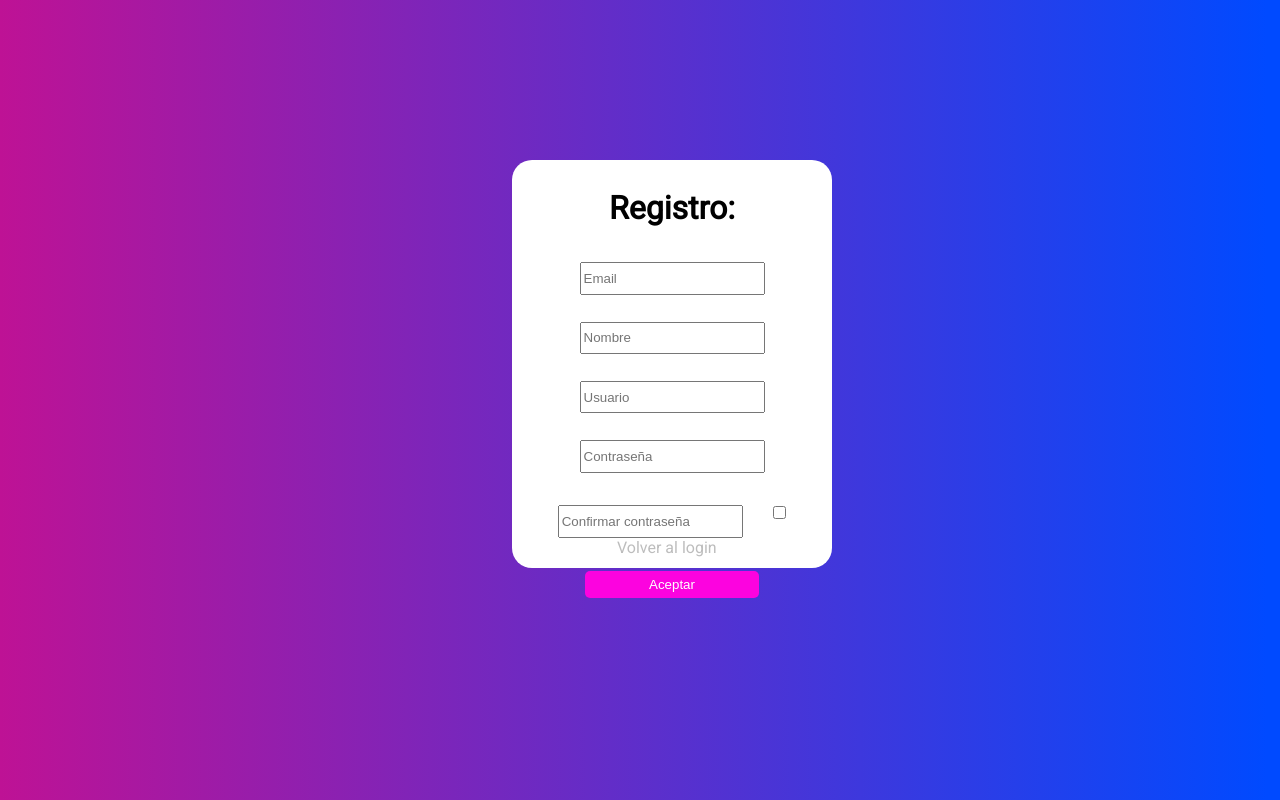
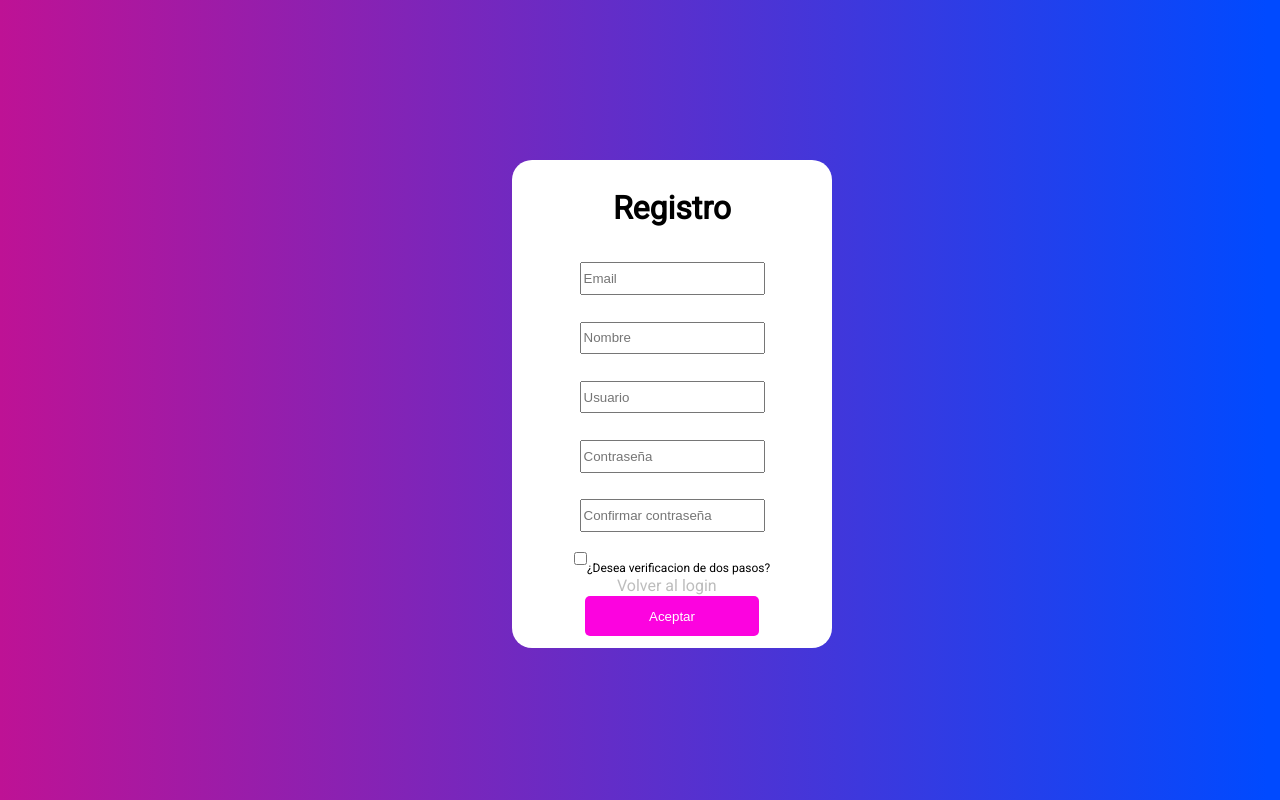
Before and after one commit to tbvescio/Huerbook, a Flask app: page /registro in a window 1280 px wide. Run offline with Flask 2, Linux system fonts and the light colour scheme.

Commit message:
finiquitado

```diff
--- a/main.py
+++ b/main.py
@@ -65,7 +65,7 @@ def login():
                 logueados.append(user)
                 print("Los usuarios son:",logueados)
                 socketio.emit('users', logueados) #sends users connected to client
-                return redirect('/login/autenticate')
+                return redirect('/login')
         else:
             return render_template('login.html', error='Datos incorrectos!')
 
@@ -76,7 +76,9 @@ def autenticate():
     else:
         recived_code = request.form['code']
 
-        if session['code'] == int(recived_code): #if the introduced code is right
+        if recived_code == "":
+            return render_template('autenticate.html', error="Ingrese un codigo!")
+        elif session['code'] == int(recived_code): #if the introduced code is right
             session['username'] = session['temp_user']
             logueados.append(session['username'])
             print("Los usuarios son:",logueados)
--- a/static/css/styles.css
+++ b/static/css/styles.css
@@ -53,8 +53,8 @@
 
 }
 
-.asd{
-    top:378px;
+.back{
+    top:26em;
     left:105px;
     position: absolute;
 }
@@ -88,7 +88,7 @@
 
 
 
-.login, .register, .reset, .autenticate{
+.login, .reset{
     background-color:white;
     color: black;
     width: 20em;
@@ -110,7 +110,7 @@
 }
 .login input[type=submit]{
     width: 13em;
-    height: 2em;
+    height: 3em;
     background-color: #fc03df;
     color: white;
     border: 0;
@@ -125,6 +125,7 @@
 }
 
 
+
 /*   REGISTRO      */
 
 .register input{
@@ -133,7 +134,7 @@
 }
 .register input[type=submit]{
     width: 13em;
-    height: 2em;
+    height: 3em;
     background-color: #fc03df;
     color: white;
     border: 0;
@@ -142,10 +143,31 @@
     margin-bottom: 100px;
 }
 
+.register input[type=checkbox]{
+    margin: 0px;
+}
+
+.register label{
+    font-size: 12px;
+}
+
 
 .register a{
     text-decoration: none;
     color: #bdbdbd;
+}
+
+.register{
+    background-color:white;
+    color: black;
+    width: 20em;
+    height: 30em;
+    padding-top: 0.5em;
+    text-align: center;
+    border-radius: 20px;
+    position: absolute;
+    top: 20%;
+    left: 40%;
 }
 
 /* RESET */
@@ -155,7 +177,7 @@
 }
 .reset input[type=submit]{
     width: 13em;
-    height: 2em;
+    height: 3em;
     background-color: #fc03df;
     color: white;
     border: 0;
@@ -176,15 +198,27 @@
 
 /*      AUTENTICATE      */
 
+.autenticate{
+    background-color:white;
+    color: black;
+    width: 20em;
+    height: 14em;
+    padding-top: 0.5em;
+    text-align: center;
+    border-radius: 20px;
+    position: absolute;
+    top: 20%;
+    left: 40%;
+}
+
 
 .autenticate input{
-    margin-bottom: 13em;
-    margin-top: 3em;
     height: 2em;
+    margin-bottom: 2em;
 }
 .autenticate input[type=submit]{
     width: 13em;
-    height: 2em;
+    height: 3em;
     background-color: #fc03df;
     color: white;
     border: 0;
--- a/templates/autenticate.html
+++ b/templates/autenticate.html
@@ -22,7 +22,10 @@
     </div>
 
 
-    <h1>{{error}}</h1>
+    {% if error %}
+                <script> alert('{{error}}');</script>
+
+            {% endif %}
 </body>
 
 </html>
--- a/templates/login.html
+++ b/templates/login.html
@@ -22,7 +22,10 @@
         </form><br>
 
         <a href="/registro">Registrarse</a>
-        <h1>{{error}}</h1>
+        {% if error %}
+                <script> alert('{{error}}');</script>
+
+            {% endif %}
 
     </div>
 
--- a/templates/register.html
+++ b/templates/register.html
@@ -11,32 +11,28 @@
 <body id="register">
 
     <div class="register">
-        <h1>Registro:</h1>
+        <h1>Registro</h1>
         <form action="/registro" method="POST">
             <div>
                 <input type="text" name="email" placeholder="Email">
                 <input type="text" name="name" placeholder="Nombre">
                 <input type="text" name="user" placeholder="Usuario">
                 <input type="password" name="password" placeholder="Contraseña">
-                <input type="password" name="password2" placeholder="Confirmar contraseña">
-                <input type="checkbox" name="code">
+                <input id="confirm" type="password" name="password2" placeholder="Confirmar contraseña"><br>
+                <label><input type="checkbox" name="code">¿Desea verificacion de dos pasos?</label>
             </div>
             <input type="submit" value="Aceptar"><br>
-            <a href="/login" class="asd"> Volver al login</a>
+            <a href="/login" class="back"> Volver al login</a>
         </form>
-
-        <h1>{{error}}</h1>
-
-        {% if code %}
-            <script>
-                var x = alert("Ingrese su codigo: ");
-
-            </script>
-
-        {% endif %}
-    </div>
 
 
 
+            {% if error %}
+                <script> alert('{{error}}');</script>
+
+            {% endif %}
+
+    </div>
+
 </body>
 </html>
--- a/templates/reset_password.html
+++ b/templates/reset_password.html
@@ -18,7 +18,10 @@
 			<a href="/login"> Volver al login</a>
 
 		</form>
-		{{ error }}
+		{% if error %}
+                <script> alert('{{error}}');</script>
+
+            {% endif %}
 	</div>
 </body>
 </html>
```
Also changed, not shown: users.db.
